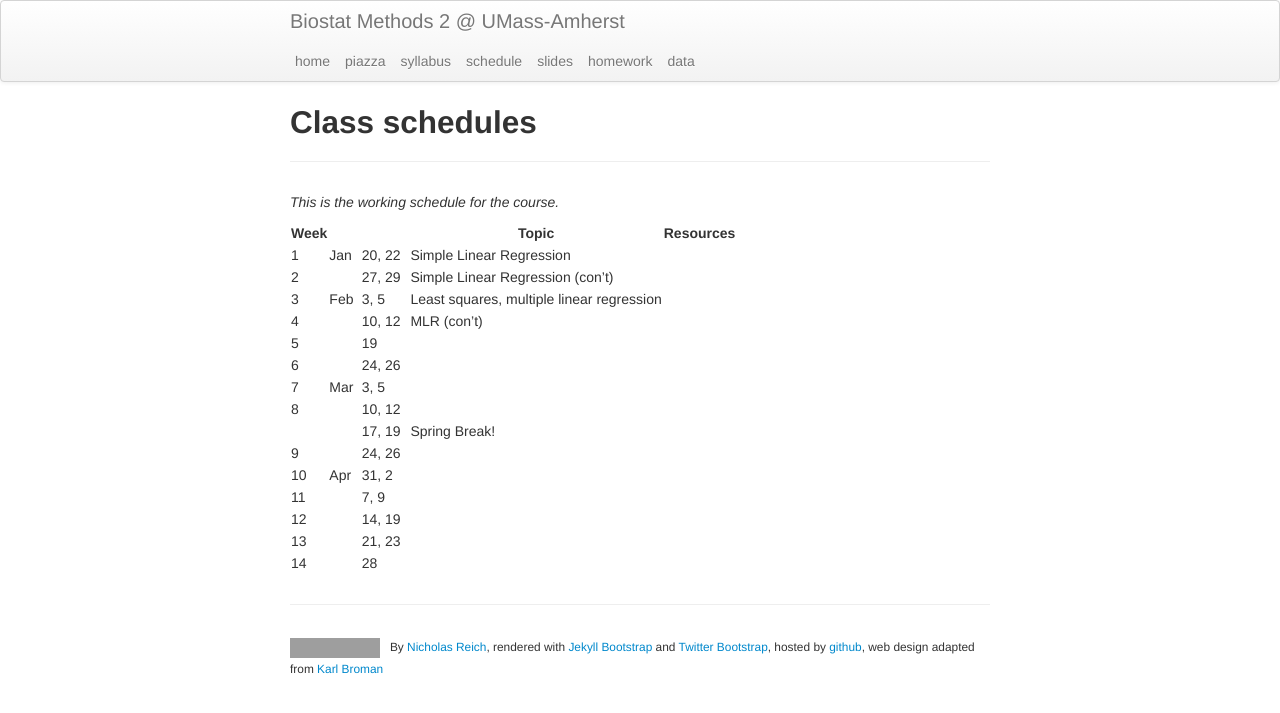
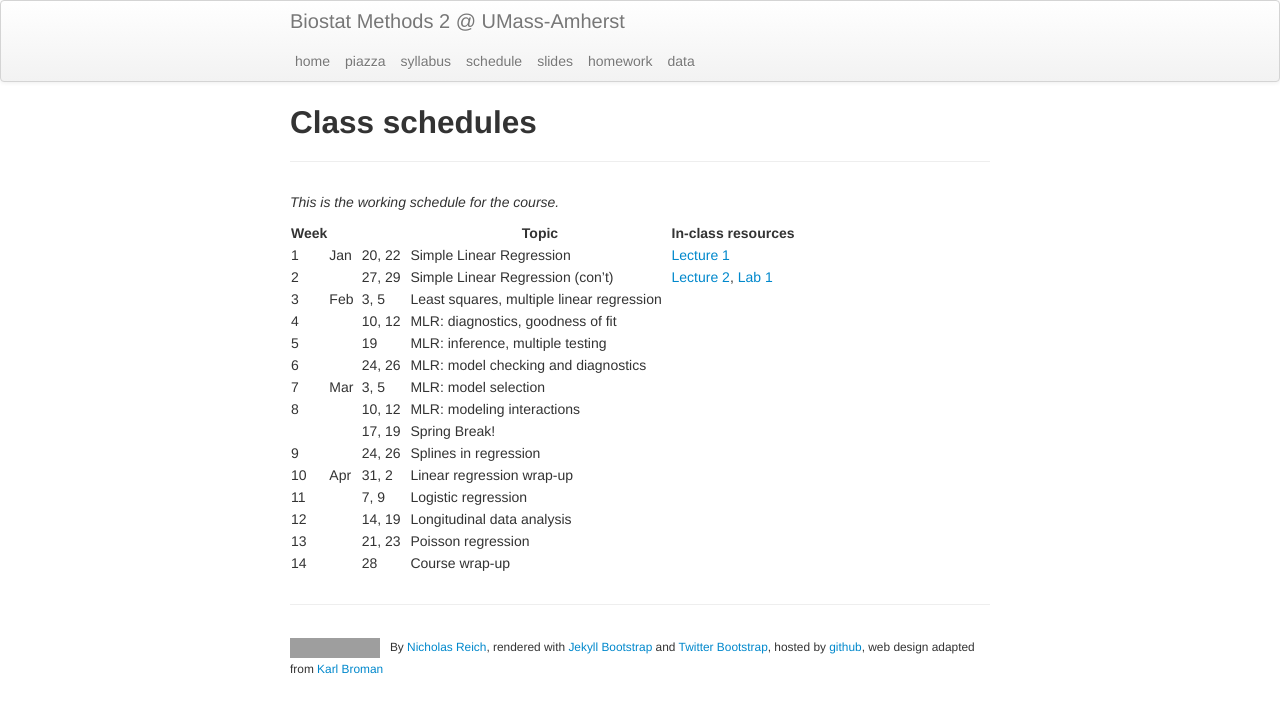
Before and after one commit to nickreich/stat-modeling-2015, a Jekyll site: the page built from pages/schedule.md, in a window 1280 px wide. Shown: the top 713 px of the page. Built offline with Jekyll 4.4.1, drawn with Linux system fonts in a browser that asks for light colours; grey boxes are pictures that could not be loaded.

Commit message:
updated schedule.

```diff
--- a/pages/schedule.md
+++ b/pages/schedule.md
@@ -6,39 +6,39 @@ tagline:
 
 *This is the working schedule for the course.*
 
-Week |       |     | Topic   | Resources
+Week |       |     | Topic   | In-class resources
 ---- | ----- | --- | ------- | -------
- 1   | Jan &nbsp; | 20, 22 &nbsp; | Simple Linear Regression &nbsp; |
- 2   |     | 27, 29 &nbsp; | Simple Linear Regression (con't) |
- 3   | Feb | 3, 5   | Least squares, multiple linear regression |
- 4   |     | 10, 12 | MLR (con't)  |
- 5   |     | 19     | |
- 6   |     | 24, 26 | |
- 7   | Mar | 3, 5   | |
- 8   |     | 10, 12 | |
+ 1   | Jan &nbsp; | 20, 22 &nbsp; | Simple Linear Regression &nbsp; | [Lecture 1](../assets/lectures/week1a-intro-regression/slides-intro-regression.pdf)
+ 2   |     | 27, 29 &nbsp; | Simple Linear Regression (con't) | [Lecture 2](../assets/lectures/week1b-slr-basics/slides-slr-basics.pdf), [Lab 1](../assets/labs/lab1-intro-slr.pdf)
+ 3   | Feb | 3, 5   | Least squares, multiple linear regression &nbsp; |
+ 4   |     | 10, 12 | MLR: diagnostics, goodness of fit  |
+ 5   |     | 19     | MLR: inference, multiple testing |
+ 6   |     | 24, 26 | MLR: model checking and diagnostics |
+ 7   | Mar | 3, 5   | MLR: model selection |
+ 8   |     | 10, 12 | MLR: modeling interactions |
      |     | 17, 19 | Spring Break! |
- 9   |     | 24, 26 | |
- 10  | Apr | 31, 2  | |
- 11  |     | 7, 9   | |
- 12  |     | 14, 19 | |
- 13  |     | 21, 23 | |
- 14  |     | 28     | |
+ 9   |     | 24, 26 | Splines in regression |
+ 10  | Apr | 31, 2  | Linear regression wrap-up |
+ 11  |     | 7, 9   | Logistic regression |
+ 12  |     | 14, 19 | Longitudinal data analysis |
+ 13  |     | 21, 23 | Poisson regression |
+ 14  |     | 28     | Course wrap-up |
 
 
 
 
 <!-- Detailed schedules
  Week 1:
- Tuesday: Wits and Wagers, course introduction, lecture: what regression can and can't do
- Thursday: course technology overview (knitr/RMarkdown, ggplot2, git), Lecture: SLR intro
+ Tuesday: Wits and Wagers, course introduction, lecture 1: what regression can and can't do
+ Thursday: course technology overview (knitr/RMarkdown, ggplot2, git), Lecture 2: SLR intro
 
  Week 2:
  Tuesday: Snow day!
- Thursday: WW, lecture: SLR intro (continued), [Lab 1](../assets/labs/lab1-intro-slr.pdf)
+ Thursday: WW, lecture 2: SLR intro (continued), lab 1
 
  Week 3:
-Tuesday: quiz, WW, Lecture: least squares and geometry of regression
-Thursday: Lecture: SLR wrapup, lab: analyze NHANES dataset
+ Tuesday: quiz, WW, Lecture 3: least squares and geometry of regression
+ Thursday: Lecture: SLR wrapup, lab: analyze NHANES dataset
 
   -->
 
```
Also changed, not shown: pages/slides.md (+2 -2 lines).
